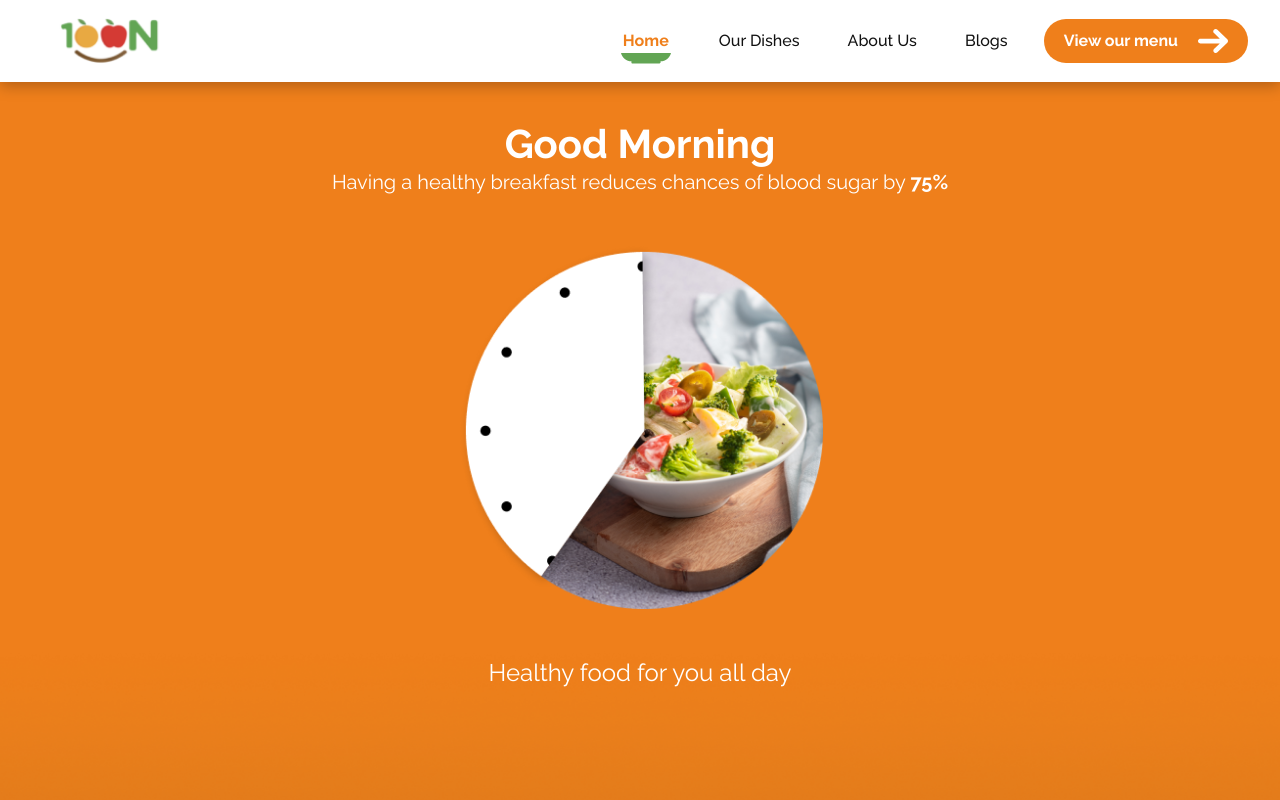
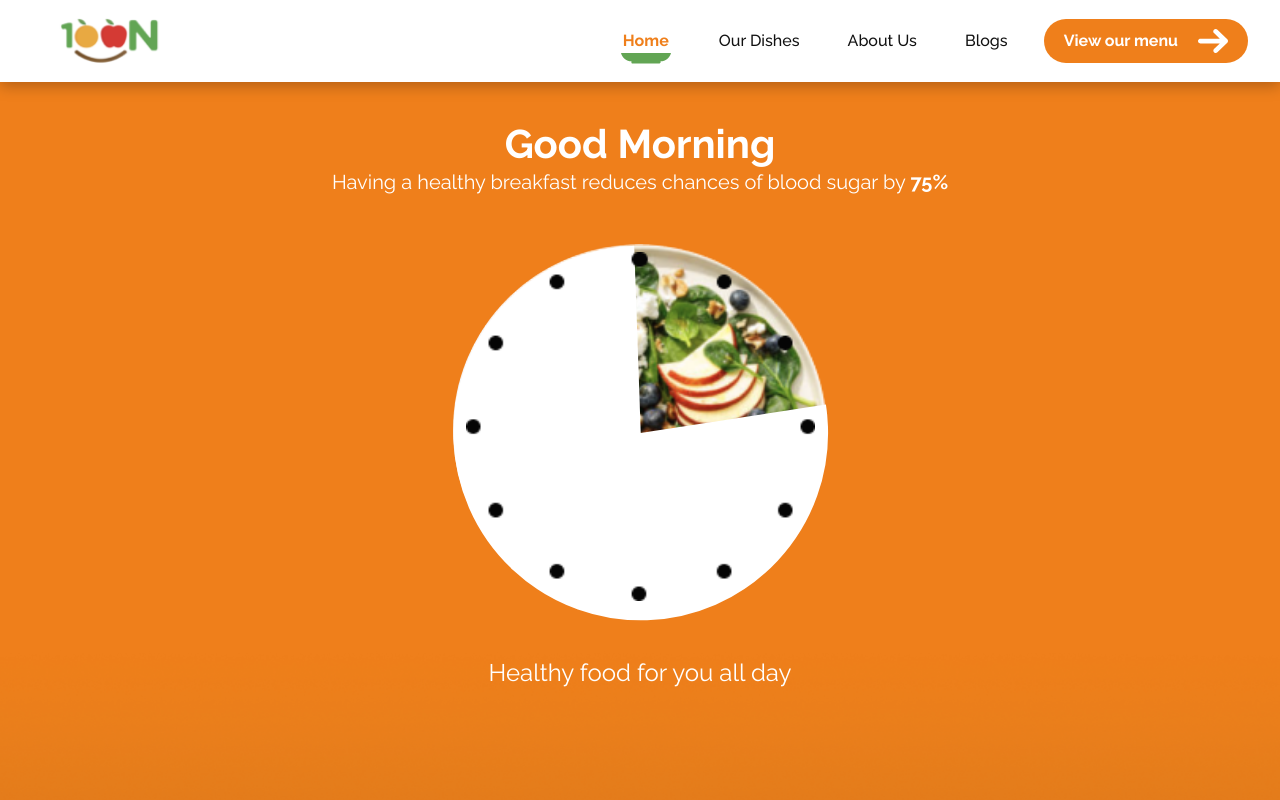
Before and after one commit to Hasan0734/dish-services, a Next.js app: page / in a window 1280 px wide. Shown: the top 800 px of the page. Built offline with nearby package versions, Linux system fonts and the light colour scheme.

Commit message:
added clock

```diff
--- a/app/globals.css
+++ b/app/globals.css
@@ -160,3 +160,41 @@ body,
   fill: #FFF;
   filter: drop-shadow(-2px 0px 4px rgba(0, 0, 0, 0.40));
 }
+
+
+
+.clock-svg svg{
+  display: block;
+  height: 100%;
+  width: 100%;
+  position: absolute;
+  top: 0;
+  left: 0;
+  overflow: visible;
+  transform: scaleX(-1) rotate(272deg);
+}
+
+.clock-svg circle{
+  fill: rgba(0,0,0,0);
+  stroke: #fff;
+  stroke-dasharray: 100 100;
+  stroke-width: 31.85px;
+  animation: pie1 5s infinite  ease-in-out;
+
+
+}
+
+
+
+@keyframes pie1 {
+
+  from{
+       stroke-dasharray: 100 100;
+
+   }
+   to{
+       stroke-dasharray: 1 100;
+   }
+
+
+}
--- a/app/page.tsx
+++ b/app/page.tsx
@@ -20,12 +20,25 @@ export default function Home() {
                   <b>75%</b>
                 </p>
               </div>
-              <div className="flex justify-center mt-12">
+              <div className="flex justify-center mt-12 relative">
                 <img
-                  className="w-[200px] lg:w-[365px] h-[200px] lg:h-[365px]"
-                  src="/assets/Group 63.png"
-                  alt="clock"
+                  className="w-[210px] lg:w-[375px] h-[207px] lg:h-[372px] rounded-full absolute"
+                  src="/assets/cap-dish-2.png"
+                  alt="dish"
                 />
+
+                <div className="clock-svg relative  w-[200px] lg:w-[365px] h-[200px] lg:h-[365px]">
+                  <svg viewBox="0 0 62 62">
+                    <circle className="pie1" cx="29.9" cy="31" r="15.9" />
+                  </svg>
+                  <div className="absolute top-0 left-0 right-0 bottom-0 p-2">
+                    <img
+                      className=" w-full"
+                      src="/assets/clock.png"
+                      alt=""
+                    />
+                  </div>
+                </div>
               </div>
               <div className="text-center mt-12">
                 <p className="text-sm md:text-2xl font-normal">
--- a/components/ui/BlogCard.tsx
+++ b/components/ui/BlogCard.tsx
@@ -3,6 +3,8 @@ import { Card } from "./card";
 import Link from "next/link";
 
 const BlogCard = ({ blog }: any) => {
+
+
   const {
     colStart,
     colEnd,
@@ -13,34 +15,18 @@ const BlogCard = ({ blog }: any) => {
     imgPosition,
   } = blog;
 
+
+  const getColumn = gridColumn ? gridColumn === "auto" ? "col-auto" :`col-span-5 md:col-span-${gridColumn}` : "";
+  const getColumnStart = colStart ? colStart === "auto" ? "col-start-auto" : `md:col-start-${colStart}` : "";
+  const getColumnEnd = colEnd ? (colEnd === "auto" ? "col-end-auto" : ` md:col-end-${colEnd}`) : "";
+
+  const getRow = gridRow ? (gridRow === "auto" ? "row-auto" : `row-span-5 md:row-span-${gridRow}`) : "";
+  const getRowStart = rowStart ? rowStart === "auto" ? "row-start-auto" : `md:row-start-${rowStart}` : "";
+  const getRowEnd = rowEnd ? (rowEnd === "auto" ? "row-end-auto" : ` md:row-end-${rowEnd}`) : ""
+
   return (
     <div
-      className={`rounded-[20px] shadow-[0px_2px_14px_0px_rgba(0,0,0,0.25)]
-    ${
-      gridColumn
-        ? gridColumn === "auto"
-          ? "col-auto"
-          : `col-span-5 md:col-span-${gridColumn}`
-        : ""
-    }
-    ${gridRow ? (gridRow === "auto" ? "row-auto" : `row-span-5 md:row-span-${gridRow}`) : ""}
-    ${
-      colStart
-        ? colStart === "auto"
-          ? "col-start-auto"
-          : `md:col-start-${colStart}`
-        : ""
-    }
-    ${colEnd ? (colEnd === "auto" ? "col-end-auto" : ` md:col-end-${colEnd}`) : ""}
-    ${
-      rowStart
-        ? rowStart === "auto"
-          ? "row-start-auto"
-          : `md:row-start-${rowStart}`
-        : ""
-    }
-    ${rowEnd ? (rowEnd === "auto" ? "row-end-auto" : ` md:row-end-${rowEnd}`) : ""}
-    `}
+      className={`rounded-[20px] shadow-[0px_2px_14px_0px_rgba(0,0,0,0.25)] ${getColumn} ${getRow} ${getColumnStart} ${getColumnEnd} ${getRowStart} ${getRowEnd}`}
     >
       <Card className={` p-3 md:p-5 gap-5 border-0 shadow-none h-full flex flex-col`}>
         <div className={`${imgPosition === "top" ? "" : "block md:flex gap-5"} flex-grow `}>
--- a/utils/data.ts
+++ b/utils/data.ts
@@ -127,64 +127,64 @@ export const blogs = [
     colEnd: null,
     imgPosition: "top",
   },
-  {
-    id: 5,
-    image: "/assets/blogs/b-image-1.png",
-    title: "Some text 1",
-    description:
-      "Lorem ipsum dolor sit amet, consectetur adipiscing elit, sed do eiusmod tempor incididunt ut labore et dolore magna aliqua. Congue eu consequat ac felis donec et odio pellentesque diam.",
+  // {
+  //   id: 5,
+  //   image: "/assets/blogs/b-image-1.png",
+  //   title: "Some text 1",
+  //   description:
+  //     "Lorem ipsum dolor sit amet, consectetur adipiscing elit, sed do eiusmod tempor incididunt ut labore et dolore magna aliqua. Congue eu consequat ac felis donec et odio pellentesque diam.",
 
-    gridColumn: 2,
-    gridRow: 3,
-    rowStart: null,
-    rowEnd: null,
-    colStart: null,
-    colEnd: null,
-    imgPosition: "top",
-  },
-  {
-    id: 6,
-    image: "/assets/blogs/b-image-2.png",
-    title: "Some text 2",
-    description:
-      "Lorem ipsum dolor sit amet, consectetur adipiscing elit, sed do eiusmod tempor incididunt ut labore et dolore magna aliqua. Congue eu consequat ac felis donec et odio pellentesque diam.",
+  //   gridColumn: 2,
+  //   gridRow: 3,
+  //   rowStart: null,
+  //   rowEnd: null,
+  //   colStart: null,
+  //   colEnd: null,
+  //   imgPosition: "top",
+  // },
+  // {
+  //   id: 6,
+  //   image: "/assets/blogs/b-image-2.png",
+  //   title: "Some text 2",
+  //   description:
+  //     "Lorem ipsum dolor sit amet, consectetur adipiscing elit, sed do eiusmod tempor incididunt ut labore et dolore magna aliqua. Congue eu consequat ac felis donec et odio pellentesque diam.",
 
-    gridColumn: 3,
-    gridRow: 2,
-    rowStart: null,
-    rowEnd: null,
-    colStart: null,
-    colEnd: null,
-    imgPosition: "left",
-  },
-  {
-    id: 7,
-    image: "/assets/blogs/b-image-3.png",
-    title: "Some text 3",
-    description:
-      "Lorem ipsum dolor sit amet, consectetur adipiscing elit, sed do eiusmod tempor incididunt ut labore et dolore magna aliqua. Congue eu consequat ac felis donec et odio pellentesque diam.",
+  //   gridColumn: 3,
+  //   gridRow: 2,
+  //   rowStart: null,
+  //   rowEnd: null,
+  //   colStart: null,
+  //   colEnd: null,
+  //   imgPosition: "left",
+  // },
+  // {
+  //   id: 7,
+  //   image: "/assets/blogs/b-image-3.png",
+  //   title: "Some text 3",
+  //   description:
+  //     "Lorem ipsum dolor sit amet, consectetur adipiscing elit, sed do eiusmod tempor incididunt ut labore et dolore magna aliqua. Congue eu consequat ac felis donec et odio pellentesque diam.",
 
-    gridColumn: 2,
-    gridRow: 2,
-    rowStart: 4,
-    rowEnd: null,
-    colStart: null,
-    colEnd: null,
-    imgPosition: "top",
-  },
-  {
-    id: 8,
-    image: "/assets/blogs/b-image-4.png",
-    title: "Some text 4",
-    description:
-      "Lorem ipsum dolor sit amet, consectetur adipiscing elit, sed do eiusmod tempor incididunt ut labore et dolore magna aliqua. Congue eu consequat ac felis donec et odio pellentesque diam.",
+  //   gridColumn: 2,
+  //   gridRow: 2,
+  //   rowStart: 4,
+  //   rowEnd: null,
+  //   colStart: null,
+  //   colEnd: null,
+  //   imgPosition: "top",
+  // },
+  // {
+  //   id: 8,
+  //   image: "/assets/blogs/b-image-4.png",
+  //   title: "Some text 4",
+  //   description:
+  //     "Lorem ipsum dolor sit amet, consectetur adipiscing elit, sed do eiusmod tempor incididunt ut labore et dolore magna aliqua. Congue eu consequat ac felis donec et odio pellentesque diam.",
 
-    gridColumn: 3,
-    gridRow: 3,
-    rowStart: 3,
-    rowEnd: null,
-    colStart: null,
-    colEnd: null,
-    imgPosition: "top",
-  },
+  //   gridColumn: 3,
+  //   gridRow: 3,
+  //   rowStart: 3,
+  //   rowEnd: null,
+  //   colStart: null,
+  //   colEnd: null,
+  //   imgPosition: "top",
+  // },
 ];
```
Also changed, not shown: public/assets/clock.png (added).
